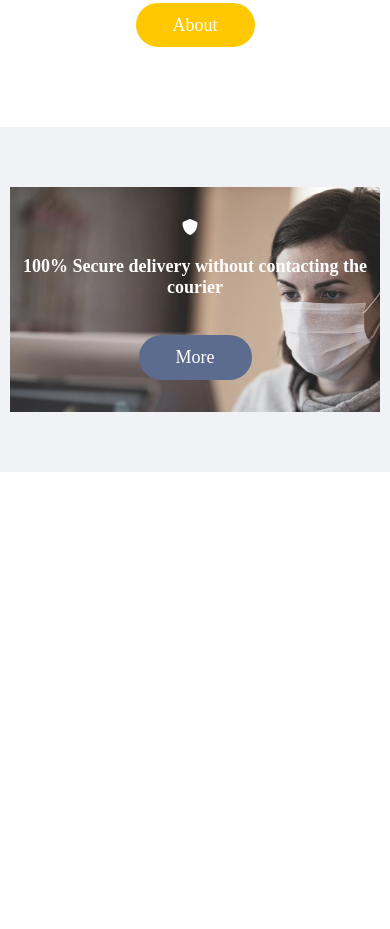
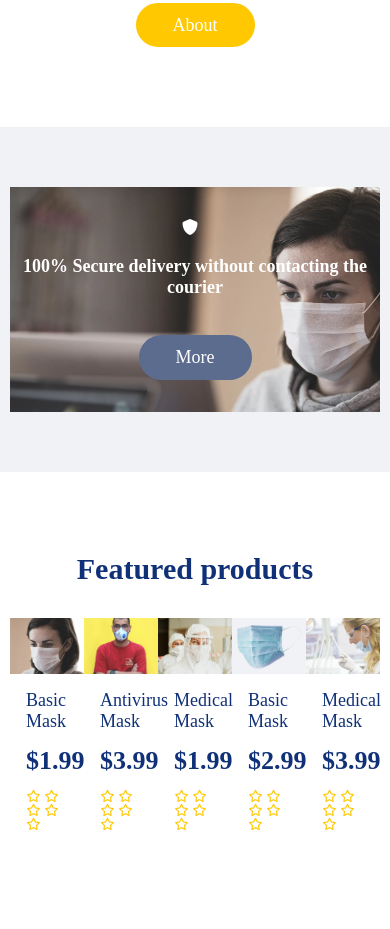
Before and after one commit to thanhnhanvo192/FE_Basic, a plain HTML site: page bai-08-ver2/index.html in a window 390 px wide. Shown: the part 4191-5120 px from the top of the page. Before the commit the page ends 4663 px from the top, so only its background shows below. Drawn offline with Linux system fonts and the light colour scheme; a web font is replaced by a local one.

Commit message:
bai-08-ver2: implement section-six no responsive

```diff
--- a/bai-08-ver2/assets/css/styles.css
+++ b/bai-08-ver2/assets/css/styles.css
@@ -509,3 +509,55 @@
   }
 }
 /* End Section-five */
+
+/* Section-six */
+.section-six {
+  padding: 80px 0;
+}
+.section-six .inner-header {
+  text-align: center;
+  font-size: 30px;
+  font-weight: 600;
+  color: var(--color-one);
+  margin-bottom: 32px;
+}
+.section-six .inner-content {
+  display: flex;
+}
+.section-six .inner-box {
+  width: 20%;
+}
+.section-six .inner-box .inner-image {
+  width: 100%;
+  height: auto;
+  aspect-ratio: 4/3;
+  overflow: hidden;
+}
+.section-six .inner-box img:hover {
+  transform: scale(1.1);
+}
+.section-six .inner-box img {
+  width: 100%;
+  height: 100%;
+  object-fit: cover;
+  transition: all 0.2s;
+}
+.section-six .inner-box .inner-desc {
+  padding: 16px;
+}
+.section-six .inner-box .inner-desc .inner-title {
+  margin: 0;
+  color: var(--color-one);
+  font-size: 18px;
+}
+.section-six .inner-box .inner-desc .inner-price {
+  color: var(--color-one);
+  font-size: 26px;
+  font-weight: 600;
+  margin: 15px 0;
+}
+.section-six .inner-box .inner-desc .inner-star {
+  color: var(--color-two);
+  font-size: 12px;
+}
+/* End Section-six */
--- a/bai-08-ver2/index.html
+++ b/bai-08-ver2/index.html
@@ -233,5 +233,97 @@
       </div>
     </div>
     <!-- End Section-Five -->
+
+    <!-- Section-six -->
+    <div class="section-six">
+      <div class="container">
+        <div class="inner-wrap">
+          <div class="inner-header">Featured products</div>
+          <div class="inner-content">
+            <div class="inner-box">
+              <div class="inner-image">
+                <img src="assets/images/features2.jpg" alt="" />
+              </div>
+              <div class="inner-desc">
+                <p class="inner-title">Basic Mask</p>
+                <p class="inner-price">$1.99</p>
+                <div class="inner-star">
+                  <i class="fa-regular fa-star"></i>
+                  <i class="fa-regular fa-star"></i>
+                  <i class="fa-regular fa-star"></i>
+                  <i class="fa-regular fa-star"></i>
+                  <i class="fa-regular fa-star"></i>
+                </div>
+              </div>
+            </div>
+            <div class="inner-box">
+              <div class="inner-image">
+                <img src="assets/images/features1.jpg" alt="" />
+              </div>
+              <div class="inner-desc">
+                <p class="inner-title">Antivirus Mask</p>
+                <p class="inner-price">$3.99</p>
+                <div class="inner-star">
+                  <i class="fa-regular fa-star"></i>
+                  <i class="fa-regular fa-star"></i>
+                  <i class="fa-regular fa-star"></i>
+                  <i class="fa-regular fa-star"></i>
+                  <i class="fa-regular fa-star"></i>
+                </div>
+              </div>
+            </div>
+            <div class="inner-box">
+              <div class="inner-image">
+                <img src="assets/images/mbr-2.jpg" alt="" />
+              </div>
+              <div class="inner-desc">
+                <p class="inner-title">Medical Mask</p>
+                <p class="inner-price">$1.99</p>
+                <div class="inner-star">
+                  <i class="fa-regular fa-star"></i>
+                  <i class="fa-regular fa-star"></i>
+                  <i class="fa-regular fa-star"></i>
+                  <i class="fa-regular fa-star"></i>
+                  <i class="fa-regular fa-star"></i>
+                </div>
+              </div>
+            </div>
+            <div class="inner-box">
+              <div class="inner-image">
+                <img src="assets/images/product12.jpg" alt="" />
+              </div>
+              <div class="inner-desc">
+                <p class="inner-title">Basic Mask</p>
+                <p class="inner-price">$2.99</p>
+                <div class="inner-star">
+                  <i class="fa-regular fa-star"></i>
+                  <i class="fa-regular fa-star"></i>
+                  <i class="fa-regular fa-star"></i>
+                  <i class="fa-regular fa-star"></i>
+                  <i class="fa-regular fa-star"></i>
+                </div>
+              </div>
+            </div>
+            <div class="inner-box">
+              <div class="inner-image">
+                <img src="assets/images/mbr-3.jpg" alt="" />
+              </div>
+              <div class="inner-desc">
+                <p class="inner-title">Medical Mask</p>
+                <p class="inner-price">$3.99</p>
+                <div class="inner-star">
+                  <i class="fa-regular fa-star"></i>
+                  <i class="fa-regular fa-star"></i>
+                  <i class="fa-regular fa-star"></i>
+                  <i class="fa-regular fa-star"></i>
+                  <i class="fa-regular fa-star"></i>
+                </div>
+              </div>
+            </div>
+          </div>
+        </div>
+      </div>
+    </div>
+    <!-- End Section-six -->
   </body>
 </html>
```
Also changed, not shown: bai-08-ver2/assets/images/features2.jpg (added), bai-08-ver2/assets/images/mbr-2.jpg (added), bai-08-ver2/assets/images/product12.jpg (added).
